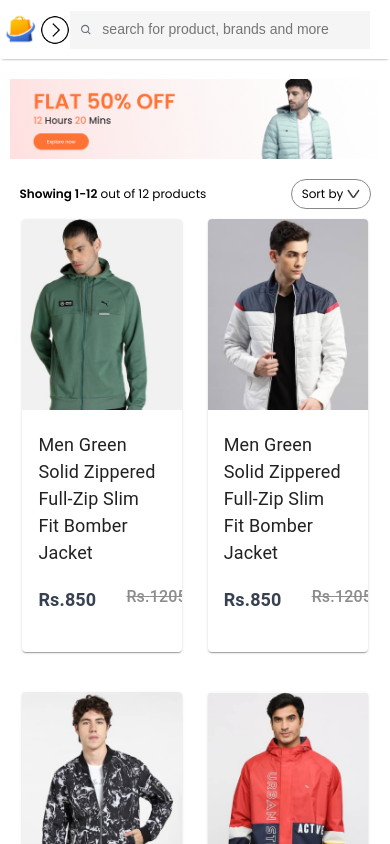
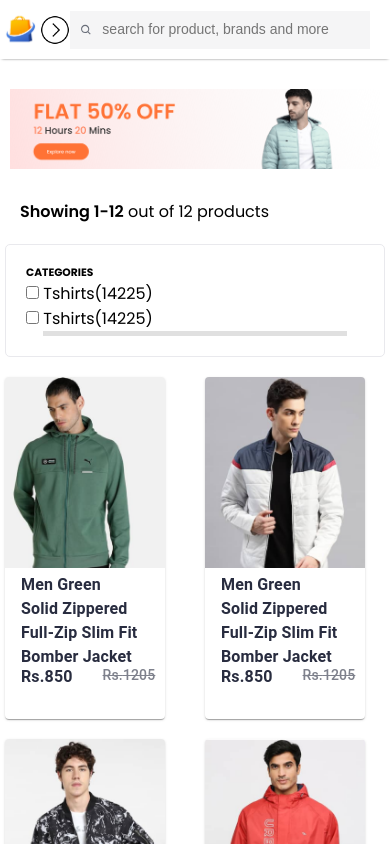
Before and after one commit to Pratik0192/Ecommerce-website-trendify, a React (Create React App) app: page /mens in a window 390 px wide. Shown: the top 844 px of the page. Built offline with nearby package versions, Linux system fonts and the light colour scheme.

Commit message:
adding filter

```diff
--- a/src/Components/Item/Item.css
+++ b/src/Components/Item/Item.css
@@ -1,13 +1,22 @@
 .item{
-    width: 280px;
+    width: 250px;
 }
 
 .item img{
-    width: 280px;
+    width: 250px;
 }
 .item p{
     margin: 6px 0px;
     margin-right: 10px;
+}
+
+.item-info {
+    height: 90px; /* Adjust this height to match the height of your button */
+    display: flex;
+    align-items: center;
+    justify-content: center;
+    margin-top: -10px;
+    margin-bottom: -10px;
 }
 .item-prices{
     display: flex;
@@ -22,25 +31,12 @@
     width: 100%;
 }
 
-.like-button{
-    margin-right: 0 !important;
-}
-.icon-button {
-    margin-top: 10px;
-    margin-left: auto;
-    transition: transform 0.3s ease-in-out;
-}
-
-.icon-button:hover {
-    transform: scale(1.2); /* Slight scaling effect on hover */
-}
-
-.filled {
-    color: red; /* Filled heart color when liked */
-}
-
-.outlined {
-    color: grey; /* Outlined heart color when not liked */
+.wishlist-button {
+    display: flex;
+    justify-content: center;
+    align-items: center;
+    width: 100%;
+    transition: transform 0.1s ease-in-out;
 }
 
 @media(max-width:1280px){
--- a/src/Components/Item/Item.jsx
+++ b/src/Components/Item/Item.jsx
@@ -1,14 +1,14 @@
 import React, { useState, useContext } from 'react';
 import './Item.css';
 import { Link } from 'react-router-dom';
-import IconButton from '@mui/material/IconButton';
 import FavoriteBorderIcon from '@mui/icons-material/FavoriteBorder';
 import FavoriteIcon from '@mui/icons-material/Favorite';
 import { ShopContext } from '../../Context/ShopContext';
 import Card from '@mui/material/Card';
 import CardContent from '@mui/material/CardContent';
 import Typography from '@mui/material/Typography';
-import { CardActions } from '@mui/material';
+import { Button } from '@mui/material';
+import { Height } from '@mui/icons-material';
 
 const Item = (props) => {
   const {
@@ -18,6 +18,7 @@ const Item = (props) => {
   } = useContext(ShopContext);
 
   const [liked, setLiked] = useState(isItemInWishlist(props.id));
+  const [isHovered, setIsHovered] = useState(false);
 
   const handleLikeClick = () => {
     setLiked(!liked);
@@ -28,47 +29,65 @@ const Item = (props) => {
     }
   };
 
+  const buttonStyle = {
+    width: '100%',
+    marginTop: '0px',
+    color: '#ff4141',
+    borderColor: '#ff4141',
+    fontWeight: '600',
+    '&:hover': { borderColor: '#ff4141', color: '#ff4141', fontWeight: '600'},
+  };
+
   return (
-    <Card className='item'>
+    <Card
+      className='item'
+      onMouseEnter={() => setIsHovered(true)}
+      onMouseLeave={() => setIsHovered(false)}
+    >
       <Link to={`/product/${props.id}`}>
-          <img onClick={() => window.scrollTo(0, 0)} src={props.image} alt={props.name} />
+        <img
+          onClick={() => window.scrollTo(0, 0)}
+          src={props.image}
+          alt={props.name}
+        />
       </Link>
       <CardContent>
+        <div className="item-info">
+          {!isHovered ? (
             <Typography
-          style={{fontSize: "18px", marginTop:"0px"}}
+              style={{ fontSize: "16px", marginTop: "0px",fontWeight: "600",color: "#282c3f" }}
             >
               {props.name}
             </Typography>
+            ) : (
+            <Button
+              variant="outlined"
+              startIcon={liked ? <FavoriteIcon /> : <FavoriteBorderIcon />}
+              onClick={handleLikeClick}
+              className="wishlist-button"
+              sx={buttonStyle}
+            >
+              {liked ? 'Wishlisted' : 'Add to Wishlist'}
+            </Button>
+          )}
+        </div>
         <div className="item-prices-container">
           <div className="item-prices">
             <Typography
               variant='body1'
-              style={{fontSize: "18px", fontWeight: "600", color: "#374151"}}
+              style={{ fontSize: "16px", fontWeight: "600", color: "#282c3f" }}
               className='item-prices-new'
             >
               Rs.{props.new_price}
             </Typography>
             <Typography
               variant='body2'
-              style={{fontSize: "16px", fontWeight: "500", color: "#8c8c8c", textDecoration: "line-through"}}
+              style={{ fontSize: "14px", fontWeight: "500", color: "#7e818c", textDecoration: "line-through" }}
               className='item-prices-old'
             >
               Rs.{props.old_price}
             </Typography>
           </div>
-          <CardActions>
-            <IconButton
-              aria-label="add to favorites"
-              className="wishlist-button"
-              onClick={handleLikeClick}
-            >
-              {liked ? (
-                <FavoriteIcon className="filled" />
-              ) : (
-                <FavoriteBorderIcon className="outlined" />
-              )}
-          </IconButton>
-          </CardActions>
         </div>
       </CardContent>
     </Card>
--- /dev/null
+++ b/src/Components/ShopFilter/ShopFilter.jsx
@@ -0,0 +1,41 @@
+import React from 'react';
+import './ShopFilter.css';
+import { Divider } from '@mui/material';
+
+const ShopFilter = () => {
+  return (
+    <div>
+        <div className="heading">
+            <h6>CATEGORIES</h6>
+            <div className="heading-checkbox">
+                <input type="checkbox"/> Tshirts(14225)
+            </div>
+            <div className="heading-checkbox">
+                <input type="checkbox"/> Tshirts(14225)
+            </div>
+        </div>
+        <Divider sx={{width: '90%', margin: '0 auto'}}/>
+        <div className="categories">
+
+        </div>
+        <Divider sx={{width: '90%', margin: '0 auto'}}/>
+        <div className="brand">
+
+        </div>
+        <Divider sx={{width: '90%', margin: '0 auto'}}/>
+        <div className="price">
+
+        </div>
+        <Divider sx={{width: '90%', margin: '0 auto'}}/>
+        <div className="color">
+
+        </div>
+        <Divider sx={{width: '90%', margin: '0 auto'}}/>
+        <div className="discount-range">
+
+        </div>
+    </div>
+  )
+}
+
+export default ShopFilter
--- a/src/Pages/CSS/ShopCategory.css
+++ b/src/Pages/CSS/ShopCategory.css
@@ -1,33 +1,51 @@
-.shopcategory-banner{
+.shop-category {
+    width: 100%;
+    margin: 0;
+    padding: 0;
+}
+
+.shopcategory-banner {
     display: block;
     margin: 30px auto;
-    width: 82%;
+    width: 100%;
 }
-.shopcategory-indexSort{
+
+.shopcategory-indexSort {
     display: flex;
-    margin: 0px 140px;
     justify-content: space-between;
     align-items: center;
+    margin: 20px;
 }
-.shopcategory-sort{
-    padding: 10px 20px;
-    border-radius: 40px;
-    border: 1px solid #888;
-}
-.shopcategory-indexSort p span{
+
+.shopcategory-indexSort p span {
     font-weight: 600;
 }
-.shopcategory-products{
-    margin: 20px 140px;
+
+.shopcategory-content {
+    display: grid;
+    grid-template-columns: 1fr 5fr;
+    gap: 20px;
+    margin: 0 20px; /* Adjusted margin to take full width */
+    width: calc(100% - 40px); /* Full width minus margins */
+}
+
+.shopcategory-filter {
+    border: 1px solid #e9e9ed;
+    border-radius: 5px;
+    padding: 20px;
+}
+
+.shopcategory-products {
     display: grid;
     grid-template-columns: 1fr 1fr 1fr 1fr;
-    row-gap: 80px;
+    gap: 20px;
 }
-.shopcategory-loadmore{
+
+.shopcategory-loadmore {
     display: flex;
     justify-content: center;
     align-items: center;
-    margin: 150px auto;
+    margin: 50px auto;
     width: 232px;
     height: 69px;
     border-radius: 75px;
@@ -37,53 +55,33 @@
     font-weight: 500;
 }
 
-@media(max-width:1280px){
-    .shopcategory-banner{
-        margin: 20px auto;
+@media(max-width:1280px) {
+    .shopcategory-banner {
         width: 90%;
     }
-    .shopcategory-indexSort{
-        width: 90%;
-        margin: auto;
-    }
-    .shopcategory-sort{
-        padding: 5px 10px;
-        font-size: 12px;
-    }
-    .shopcategory-indexSort p{
-        font-size: 12px;
-    }
-    .shopcategory-products{
-        width: 90%;
-        margin: 10px auto;
-        row-gap: 40px;
-    }
-    .shopcategory-products .item{
-        margin: auto;
-    }
-    .shopcategory-loadmore{
-        margin: 100px auto;
-        width: 200px;
-        height: 60px;
-        font-size: 16px;
+    .shopcategory-content {
+        grid-template-columns: 1fr 3fr;
+        margin: 0 10px;
+        width: calc(100% - 20px);
     }
 }
-@media(max-width:800px){
-    .shopcategory-banner{
+
+@media(max-width:800px) {
+    .shopcategory-banner {
         width: 95%;
     }
-    .shopcategory-products{
-        width: 95%;
-    }
-    .shopcategory-loadmore{
-        margin: 60px auto;
-        width: 150px;
-        height: 40px;
-        font-size: 13px;
+    .shopcategory-content {
+        grid-template-columns: 1fr 2fr;
+        margin: 0 5px;
+        width: calc(100% - 10px);
     }
 }
-@media(max-width:500px){
-    .shopcategory-products{
+
+@media(max-width:500px) {
+    .shopcategory-content {
+        grid-template-columns: 1fr;
+    }
+    .shopcategory-products {
         grid-template-columns: 1fr 1fr;
     }
 }
--- a/src/Pages/ShopCategory.jsx
+++ b/src/Pages/ShopCategory.jsx
@@ -1,9 +1,8 @@
-// src/Pages/ShopCategory.jsx
 import React, { useContext } from 'react';
 import './CSS/ShopCategory.css';
 import { ShopContext } from '../Context/ShopContext';
-import dropdown_icon from '../Components/Assets/dropdown_icon.png';
 import Item from '../Components/Item/Item';
+import ShopFilter from '../Components/ShopFilter/ShopFilter';
 
 const ShopCategory = (props) => {
   const { all_product } = useContext(ShopContext); // Access all products from context
@@ -15,9 +14,10 @@ const ShopCategory = (props) => {
         <p>
           <span>Showing 1-12</span> out of {all_product.filter(item => item.category === props.category).length} products
         </p>
-        <div className="shopcategory-sort">
-          Sort by <img src={dropdown_icon} alt="Sort Icon" />
       </div>
+      <div className="shopcategory-content">
+        <div className="shopcategory-filter">
+          <ShopFilter />
         </div>
         <div className="shopcategory-products">
           {all_product
@@ -33,6 +33,7 @@ const ShopCategory = (props) => {
           />
           ))}
         </div>
+      </div>
       <div className="shopcategory-loadmore">
         Explore More
       </div>
```
Also changed, not shown: src/Components/ShopFilter/ShopFilter.css (added). Lines whose indentation alone changed are shown as unchanged.
